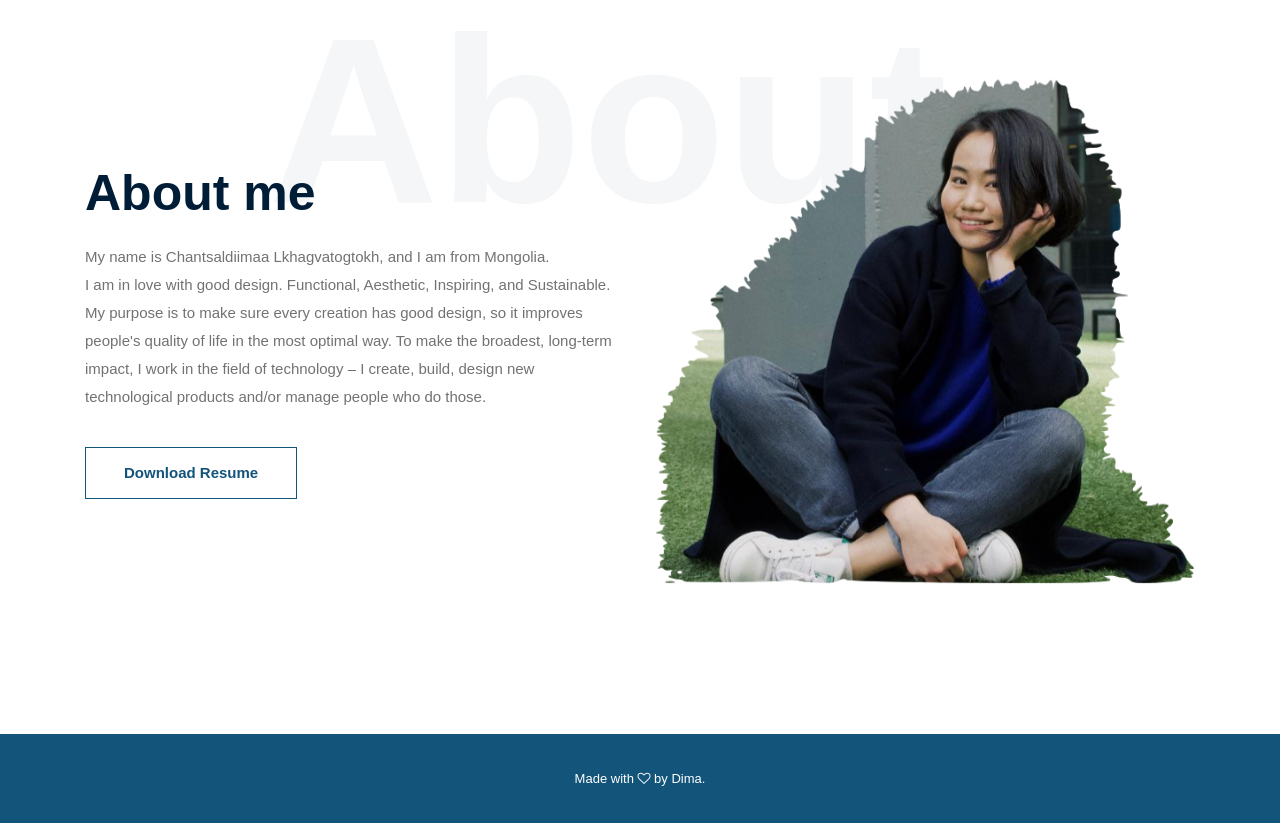
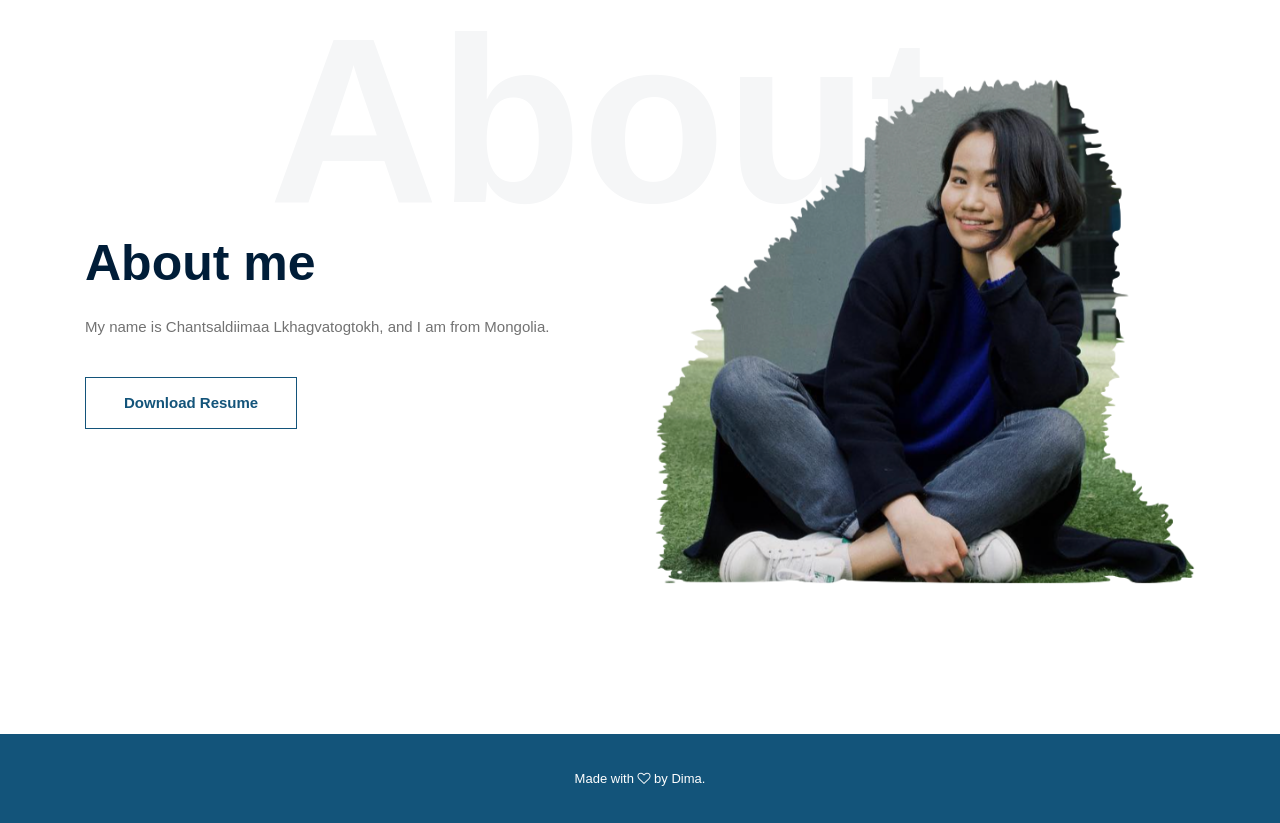
Before and after one commit to ldiima/dima.github.io, a plain HTML site: page about.html in a window 1280 px wide. Shown: the part 772-1595 px from the top of the page. Drawn offline with Linux system fonts and the light colour scheme; a web font is replaced by a local one.

Commit message:
Update about.html

```diff
--- a/about.html
+++ b/about.html
@@ -127,11 +127,19 @@
                             <!-- I am a nomad. Not like my grandparents who literally moved around
                             the country with their yurt and livestock to survive. But as a student
                             who travels to new places with my laptop and suitcase to grow and learn. -->
-                            <br>
+<!--                             <br>
                             I am in love with good design. Functional, Aesthetic, Inspiring, and Sustainable.
                             My purpose is to make sure every creation has good design, so it improves
                             people's quality of life in the most optimal way. To make the broadest, long-term impact,
-                            I work in the field of technology – I create, build, design new technological products and/or manage people who do those.
+                            I work in the field of technology – I create, build, design new technological products and/or manage people who do those. -->
+
+
+
+
+
+
+
+
 
 
 
```
